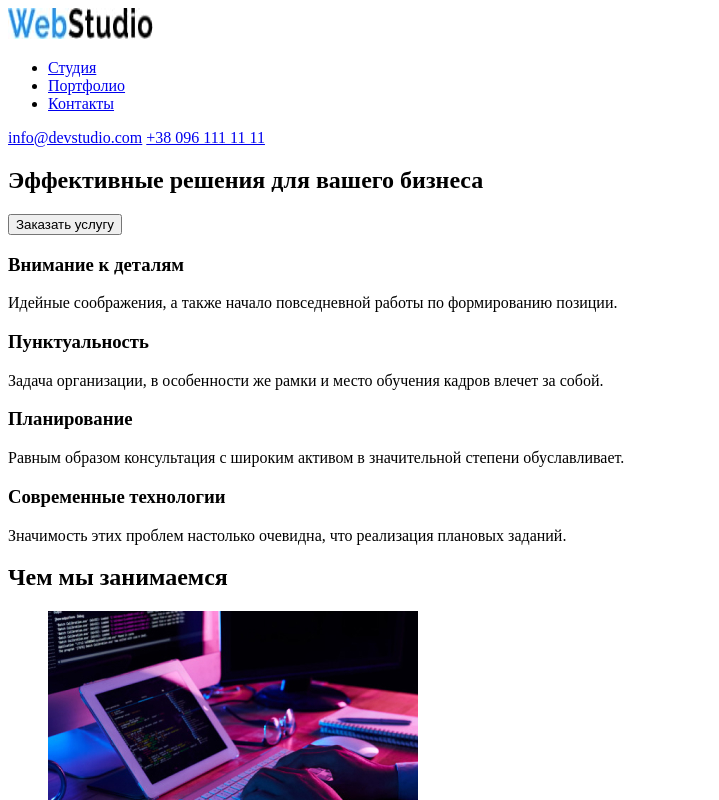
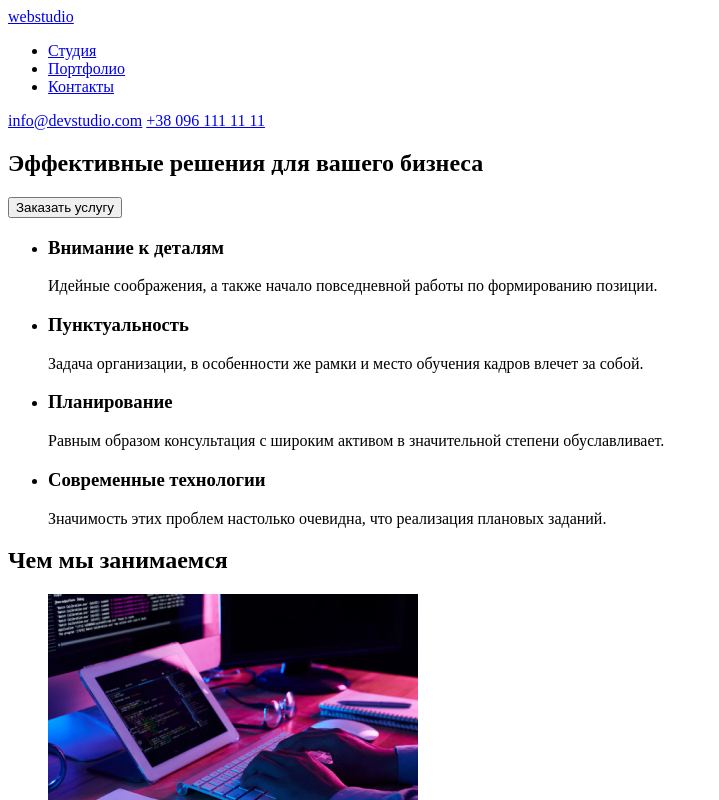
Before and after one commit to DruchkivV/goit-markup-hw-01, a plain HTML site: page index.html in a window 1280 px wide. Shown: the top 800 px of the page, without its empty margins (0-719 px from the left). Drawn offline with Linux system fonts and the light colour scheme.

Commit message:
Update index.html

```diff
--- a/index.html
+++ b/index.html
@@ -9,12 +9,11 @@
 </head>
 
 <body>
+    <!-- Секція Хедер-->
     <header>
-        <a href="">
-            <img src="./images/body/header/webstudio.jpg" alt="Логотип" width="145" height="31">
-        </a>
+        <a href="./index.html">webstudio</a>
         <nav>
-            <Ul>
+            <ul>
                 <li>
                     <a href="Студия">Студия</a>
                 </li>
@@ -24,13 +23,14 @@
                 <li>
                     <a href="Контакты">Контакты</a>
                 </li>
-            </Ul>
+            </ul>
         </nav>
         <div>
             <a href="mailto:info@devstudio.com">info@devstudio.com</a>
             <a href="tel:+380961111111">+38 096 111 11 11</a>
         </div>
     </header>
+    <!-- Блок унікального контенту на сторінці-->
     <main>
         <section class="main-page">
             <div class="container">
@@ -41,37 +41,36 @@
             </div>
         </section>
         <section class="facts">
-            <div class="fact-container">
-
-                <div>
-                    <h3 class="fact-title">Внимание к деталям</h3>
-                    <p class="fact-descr">
+            <ul>
+                <li>
+                    <h3>Внимание к деталям</h3>
+                    <p>
                         Идейные соображения, а также начало повседневной работы по формированию позиции.
                     </p>
-                </div>
+                </li>
 
-                <div>
-                    <h3 class="fact-title">Пунктуальность</h3>
-                    <p class="fact-descr">
+                <li>
+                    <h3>Пунктуальность</h3>
+                    <p>
                         Задача организации, в особенности же рамки и место обучения кадров влечет за собой.
                     </p>
-                </div>
+                </li>
 
-                <div>
-                    <h3 class="fact-title">Планирование</h3>
-                    <p class="fact-descr">
+                <li>
+                    <h3>Планирование</h3>
+                    <p>
                         Равным образом консультация с широким активом в значительной степени обуславливает.
                     </p>
-                </div>
+                </li>
 
-                <div>
-                    <h3 class="fact-title">Современные технологии</h3>
-                    <p class="fact-descr">
+                <li>
+                    <h3>Современные технологии</h3>
+                    <p>
                         Значимость этих проблем настолько очевидна, что реализация плановых заданий.
                     </p>
-                </div>
+                </li>
 
-            </div>
+            </ul>
         </section>
         <section class="what-we-are-doing">
             <h2>
@@ -111,10 +110,10 @@
 
         </section>
     </main>
-
+    <!-- Секція футер-->
     <footer>
         <div class="contacts">
-            <img src="./images/body/footer/webstudio.jpg" alt="Логотип">
+            <a href="./index.html">webstudio</a>
             <address>
                 <ul>
                     <li><a href="https://bit.ly/3pXMvUd" target="_blank" rel="noopener noreferrer">
```
